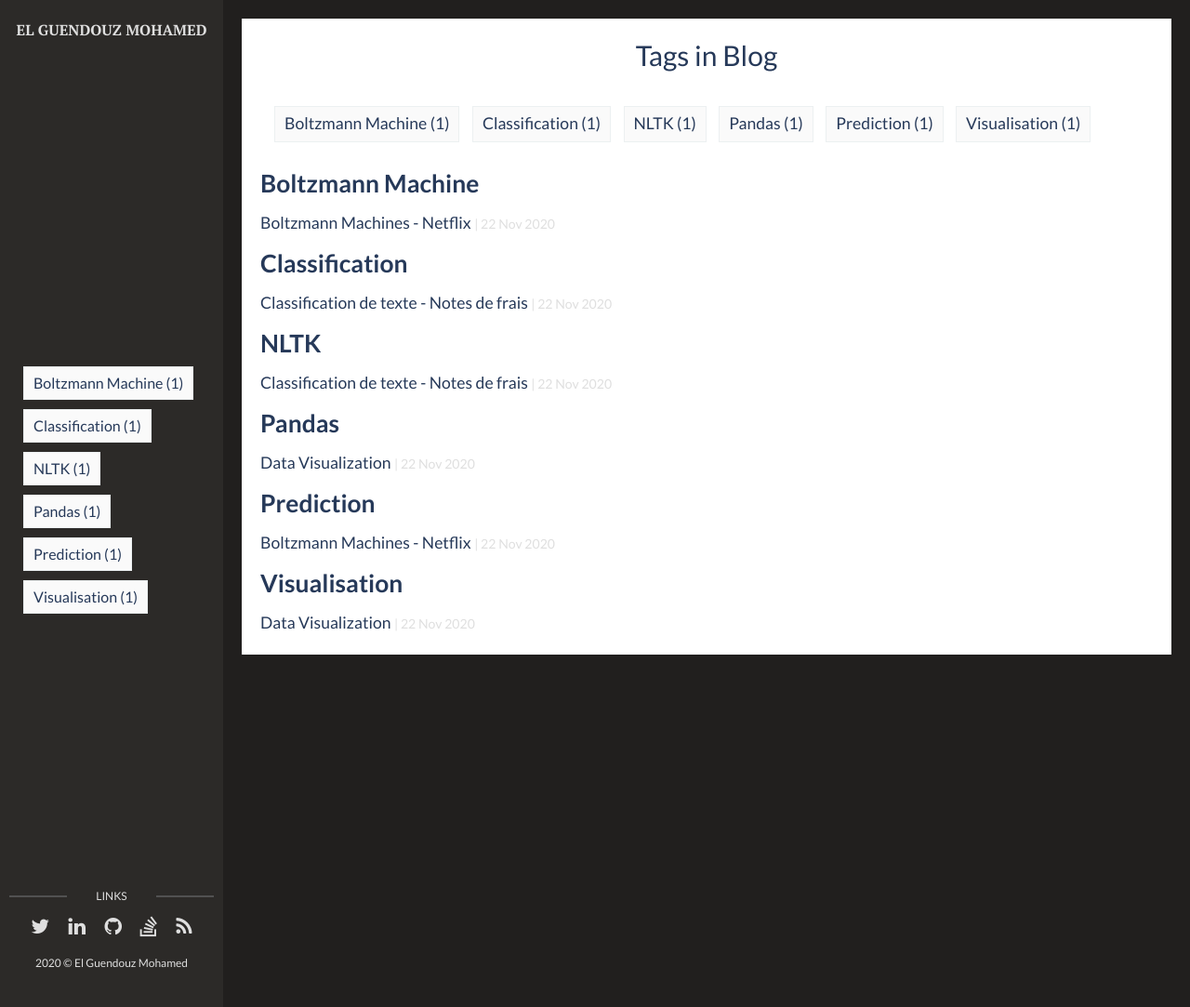
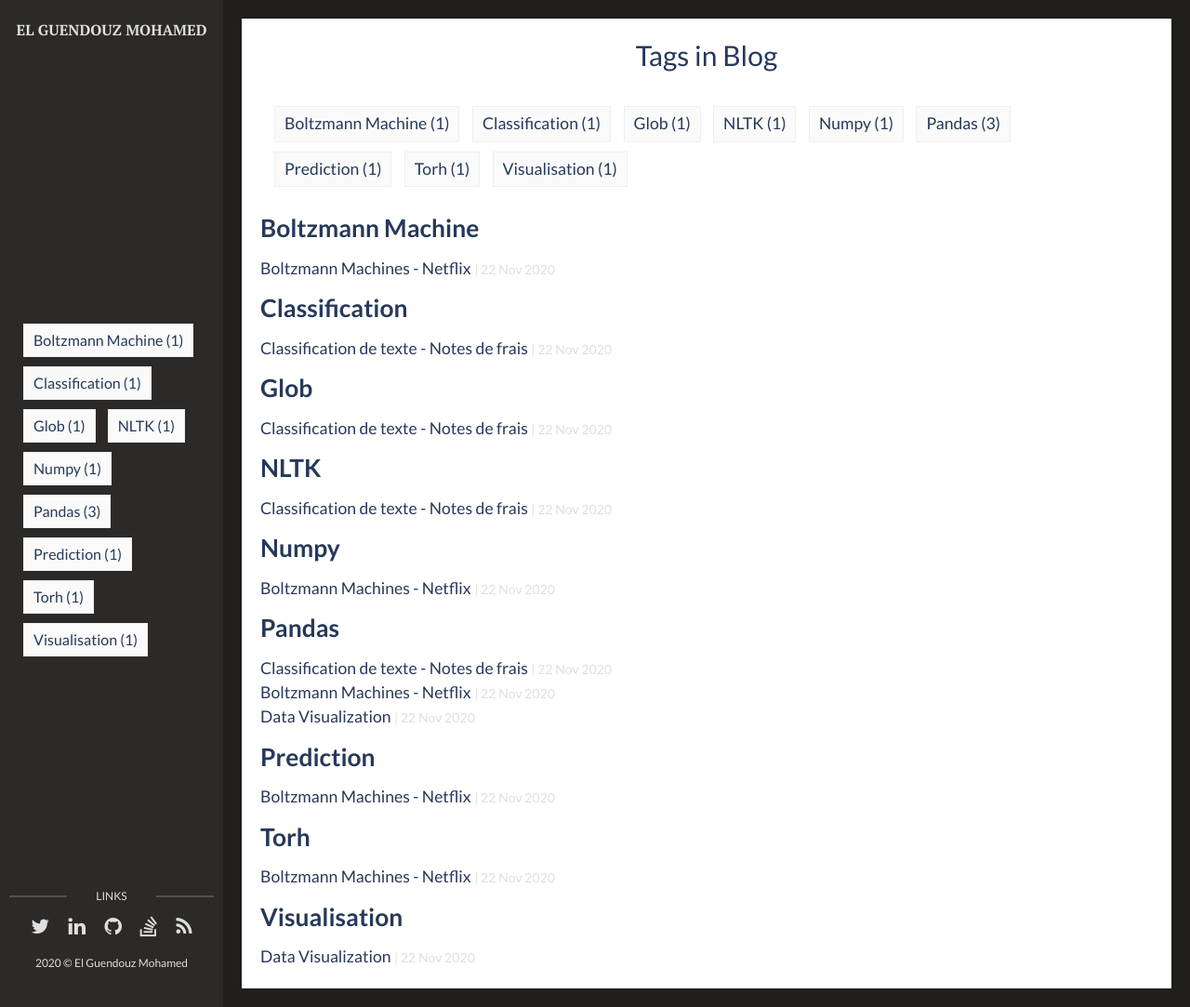
Before and after one commit to MohamedElGuendouz/mohamedelguendouz.github.io, a Jekyll site: the page built from tags.html, in a window 1280 px wide and 1083 px high. Shown: the whole window at 93% size. Built offline with Jekyll 4.4.1, drawn with Linux system fonts in a browser that asks for light colours.

Commit message:
update tags

```diff
--- a/_posts/2020-12-19-Boltzmann-Machines-Netflix.markdown
+++ b/_posts/2020-12-19-Boltzmann-Machines-Netflix.markdown
@@ -3,7 +3,7 @@ layout: post
 title: "Boltzmann Machines - Netflix"
 date: 2020-11-22 21:30:00 +0200
 description: "Boltzmann, Machine Learning, Movies"
-tags: [Prediction, Boltzmann Machine]
+tags: [Prediction, Boltzmann Machine, Numpy, Torh, Pandas]
 comments: true
 sharing: true
 published: true
--- a/_posts/2020-12-21-classification-text.markdown
+++ b/_posts/2020-12-21-classification-text.markdown
@@ -3,7 +3,7 @@ layout: post
 title: "Classification de texte - Notes de frais"
 date: 2020-11-22 21:30:00 +0200
 description: "Classification, NLTK, Machine Learning, Comptability"
-tags: [Classification, NLTK]
+tags: [Classification, NLTK, Pandas, Glob]
 comments: true
 sharing: true
 published: true
```
